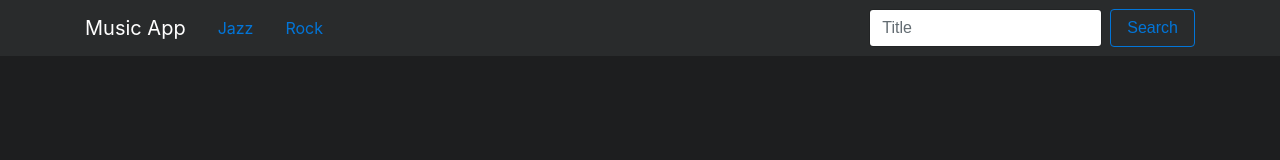
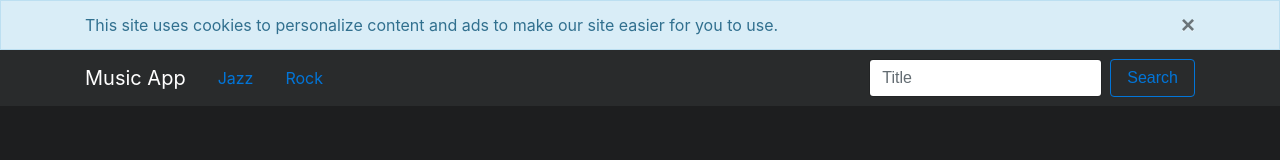
Before and after one commit to dariuszsobkowicz/music-app, a website: page src/index.html in a window 1280 px wide. Drawn offline with Linux system fonts and the light colour scheme; no server answers.

Commit message:
Created cookie plugin

```diff
--- a/src/index.html
+++ b/src/index.html
@@ -44,6 +44,7 @@
 <script src="js/tether.js"></script>
 <script src="js/bootstrap.js"></script>
 <script src="js/TweenMax.js"></script>
+<script src="js/jquery.cookie.js"></script>
 <script src="js/app.js"></script>
 </body>
 </html>
--- a/src/js/app.js
+++ b/src/js/app.js
@@ -1,6 +1,13 @@
 (function ($) {
 
+
+
     $(function () {
+
+        $("body").cookieAlert({
+            message: "This site uses cookies to personalize content and ads to make our site easier for you to use."
+        });
+
         let query     = "batman",
             container = $("#main"),
             progress  = $("#preload-progress"),
--- /dev/null
+++ b/src/js/jquery.cookie.js
@@ -0,0 +1,35 @@
+(function ($, window, document, undefined) {
+
+    $.fn.cookieAlert = function (userOptions) {
+
+        if (window.localStorage.getItem("cookieAccepted") === "1") return this;
+
+        $.fn.cookieAlert.defaultOptions = {
+            message: "Test Message",
+            containerClass: "container"
+        };
+
+        const options = $.extend({}, $.fn.cookieAlert.defaultOptions, userOptions);
+
+        function cookieContainer () {
+            return `<div class="alert alert-info fade show" role="alert" style="border-radius: 0; margin-bottom: 0">
+                        <div class=${ options.containerClass }>
+                        <button type="button" class="close" data-dismiss="alert" aria-label="Close">
+                            <span id="btn-cookie" aria-hidden="true">&times;</span>
+                        </button>
+                        ${ options.message }
+                        </div>
+                    </div>`
+        }
+
+        this.prepend(cookieContainer());
+
+        $("#btn-cookie").on("click", function () {
+            window.localStorage.setItem("cookieAccepted", 1);
+        });
+
+        return this;
+
+    }
+
+})(jQuery, window, document);
```
